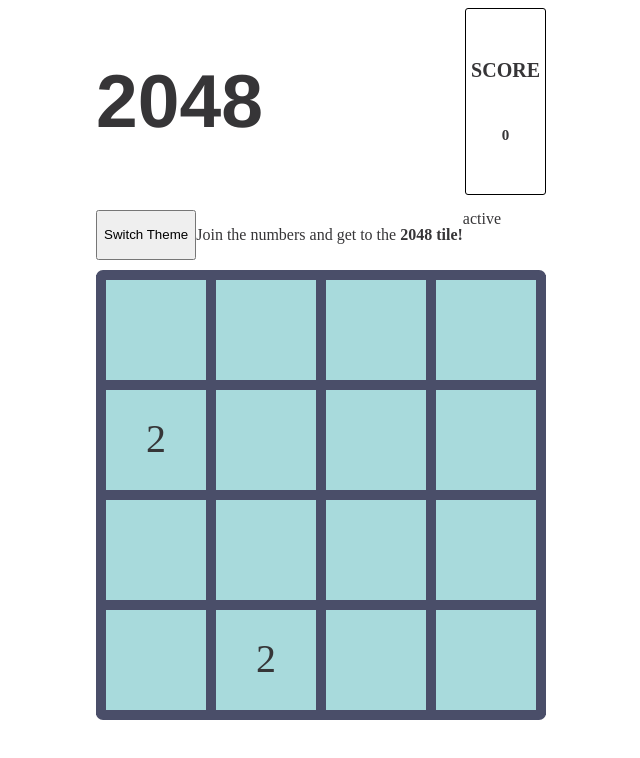
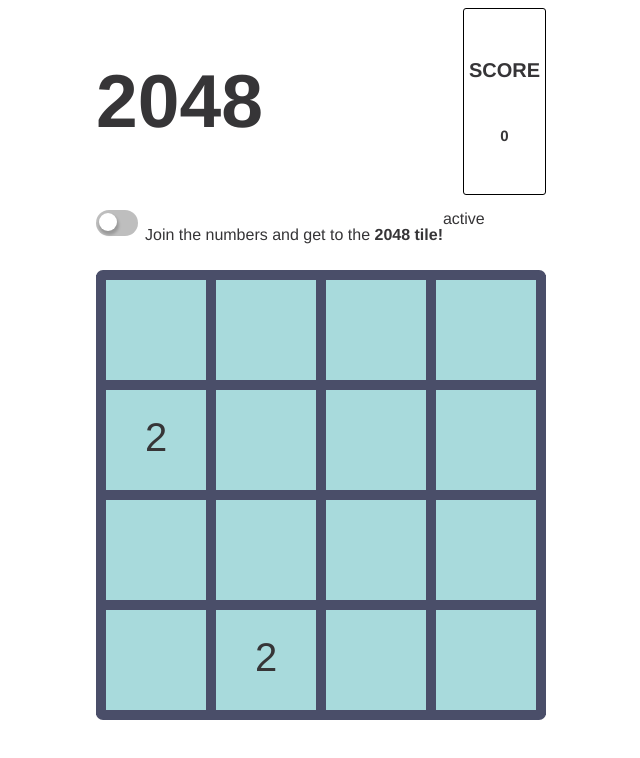
Before and after one commit to sandylcruz/2048, a React (Create React App) app: page / in a window 1280 px wide. Shown: the top 758 px of the page, without its empty margins (319-959 px from the left). Built offline with nearby package versions, Linux system fonts and the light colour scheme.

Commit message:
Add toggle button

```diff
--- a/package.json
+++ b/package.json
@@ -6,6 +6,7 @@
     "@testing-library/jest-dom": "^5.11.4",
     "@testing-library/react": "^11.1.0",
     "@testing-library/user-event": "^12.1.10",
+    "@zendeskgarden/react-theming": "^8.37.1",
     "framer": "^1.3.1",
     "framer-motion": "^4.1.17",
     "lodash": "^4.17.21",
--- a/src/GlobalStyle.js
+++ b/src/GlobalStyle.js
@@ -6,6 +6,8 @@
     background-color: ${({ theme }) => theme.body};
     color: ${({ theme }) => theme.text};
     transition: all 0.50s linear;
+    font-family:  "Helvetica Neue", Helvetica, Arial, sans-serif;
+
   }
 `;
 
--- a/src/components/App.js
+++ b/src/components/App.js
@@ -6,6 +6,7 @@
 import GlobalStyle from "../GlobalStyle";
 import { lightTheme, darkTheme } from "./Themes";
 import { selectCurrentGameState, selectPoints } from "../reducers/selectors";
+import Toggle from "./Toggle";
 
 const AboveGame = styled.div`
   display: flex;
@@ -90,7 +91,7 @@
               </ScoreContainer>
             </HeaderDiv>
             <AboveGame>
-              <button onClick={themeToggler}>Switch Theme</button>
+              <Toggle onClick={themeToggler}>Switch Theme</Toggle>
               <p>
                 Join the numbers and get to the <strong>2048 tile!</strong>
               </p>
--- a/src/components/Toggle.js
+++ b/src/components/Toggle.js
@@ -0,0 +1,59 @@
+import React from "react";
+import styled from "styled-components";
+
+const CheckBoxWrapper = styled.div`
+  position: relative;
+`;
+const CheckBoxLabel = styled.label`
+  position: absolute;
+  top: 0;
+  left: 0;
+  width: 42px;
+  height: 26px;
+  border-radius: 15px;
+  background: #bebebe;
+  cursor: pointer;
+  &::after {
+    content: "";
+    display: block;
+    border-radius: 50%;
+    width: 18px;
+    height: 18px;
+    margin: 3px;
+    background: #ffffff;
+    box-shadow: 1px 3px 3px 1px rgba(0, 0, 0, 0.2);
+    transition: 0.2s;
+  }
+`;
+const CheckBox = styled.input`
+  opacity: 0;
+  z-index: 1;
+  border-radius: 15px;
+  width: 42px;
+  height: 26px;
+  &:checked + ${CheckBoxLabel} {
+    background: #4fbe79;
+    &::after {
+      content: "";
+      display: block;
+      border-radius: 50%;
+      width: 18px;
+      height: 18px;
+      margin-left: 21px;
+      transition: 0.2s;
+    }
+  }
+`;
+
+const Toggle = () => {
+  return (
+    <div>
+      <CheckBoxWrapper>
+        <CheckBox id="checkbox" type="checkbox" />
+        <CheckBoxLabel htmlFor="checkbox" />
+      </CheckBoxWrapper>
+    </div>
+  );
+};
+
+export default Toggle;
```
Also changed, not shown: 1 other file (tests, documents, lock files or other folders).
